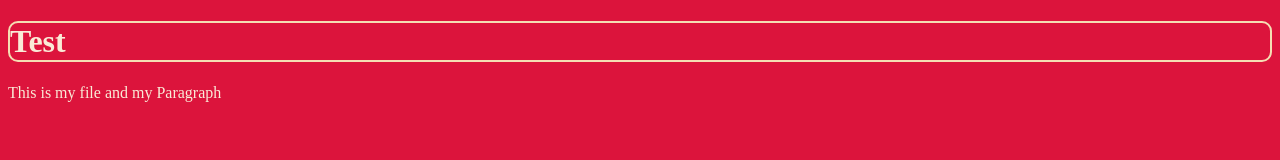
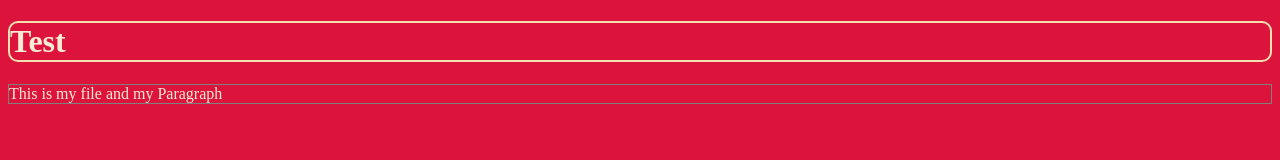
Before and after one commit to A-Hannan91/testRepo, a plain HTML site: page index.html in a window 1280 px wide. Drawn offline with Linux system fonts and the light colour scheme.

Commit message:
Updated 1.3 HTML

```diff
--- a/Styles/style.css
+++ b/Styles/style.css
@@ -6,3 +6,6 @@ h1 {
   border: 2px solid wheat;
   border-radius: 10px;
 }
+p {
+  border: 1px solid gray;
+}
```
